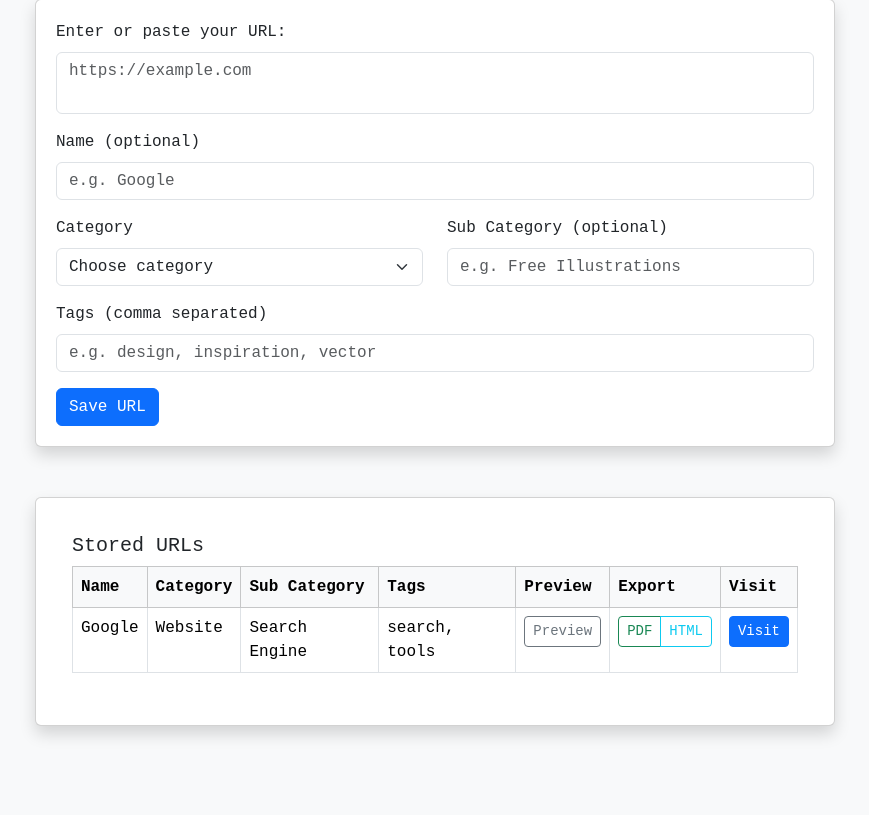
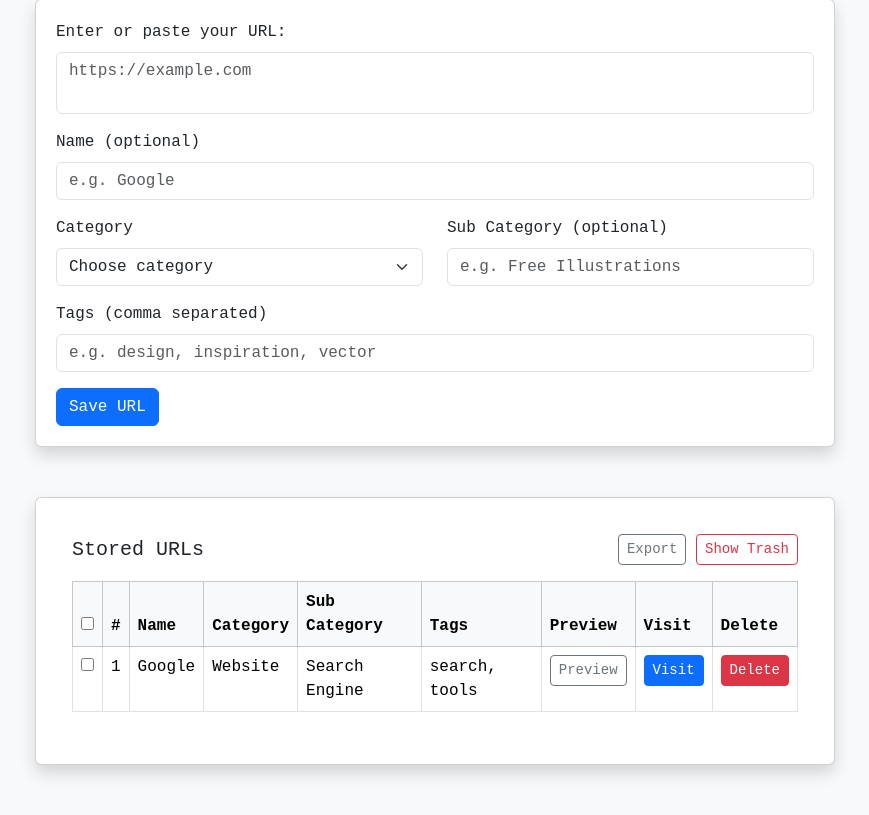
Before and after one commit to yashwanth2706/LinkBOX, a Django app: page / in a window 1280 px wide. Shown: the part 111-926 px from the top of the page, without its empty margins (205-1074 px from the left). Before the commit the page ends 848 px from the top, so only its background shows below. Run offline with Django 5.2, Linux system fonts and the light colour scheme.

Commit message:
Add trash button and Export with Pop-Up

```diff
--- a/urlsaver/templates/index.html
+++ b/urlsaver/templates/index.html
@@ -71,7 +71,7 @@
               <option value="website">Website-Link</option>
               <option value="others">Others</option>
             </select>
-            <!-- Hidden Initially, shows up when Oters option is selected -->
+            <!-- Hidden Initially, shows up when Others option is selected -->
             <div class="mt-2" id="custom-category-group" style="display: none">
               <label for="custom-category" class="form-label"
                 >Custom Category Name</label
@@ -111,26 +111,46 @@
       </form>
     </div>
 
-    <!-- URL Table Card (Placeholder for Results Table) -->
+    <!-- URL Table Card (Updated Features) -->
     <div class="card shadow mt-5">
       <div class="p-3">
-        <h5>Stored URLs</h5>
+        <div class="d-flex justify-content-between align-items-center mb-3">
+          <h5 class="mb-0">Stored URLs</h5>
+          <div>
+            <button
+              class="btn btn-outline-secondary btn-sm"
+              onclick="showExportPopup()"
+            >
+              Export
+            </button>
+            <button
+              class="btn btn-outline-danger btn-sm"
+              onclick="showTrashPopup()"
+            >
+              Show Trash
+            </button>
+          </div>
+        </div>
+
         <div class="table-responsive">
           <table class="table table-bordered table-hover">
             <thead class="table-light">
               <tr>
+                <th><input type="checkbox" /></th>
+                <th>#</th>
                 <th>Name</th>
                 <th>Category</th>
                 <th>Sub Category</th>
                 <th>Tags</th>
                 <th>Preview</th>
-                <th>Export</th>
                 <th>Visit</th>
+                <th>Delete</th>
               </tr>
             </thead>
             <tbody>
-              <!-- Dynamically populate rows here -->
               <tr>
+                <td><input type="checkbox" /></td>
+                <td>1</td>
                 <td>Google</td>
                 <td>Website</td>
                 <td>Search Engine</td>
@@ -141,12 +161,6 @@
                   </button>
                 </td>
                 <td>
-                  <div class="btn-group btn-group-sm">
-                    <button class="btn btn-outline-success">PDF</button>
-                    <button class="btn btn-outline-info">HTML</button>
-                  </div>
-                </td>
-                <td>
                   <a
                     href="https://google.com"
                     target="_blank"
@@ -154,14 +168,87 @@
                     >Visit</a
                   >
                 </td>
+                <td><button class="btn btn-sm btn-danger">Delete</button></td>
               </tr>
-              <!-- Add more rows as needed -->
+              <!-- Additional rows go here -->
             </tbody>
           </table>
         </div>
       </div>
     </div>
-  </body>
+
+    <!-- Export Popup Modal -->
+    <div class="modal fade" id="exportModal" tabindex="-1" aria-hidden="true">
+      <div class="modal-dialog">
+        <div class="modal-content">
+          <div class="modal-header">
+            <h5 class="modal-title">Export Options</h5>
+            <button
+              type="button"
+              class="btn-close"
+              data-bs-dismiss="modal"
+            ></button>
+          </div>
+          <div class="modal-body">
+            <button class="btn btn-outline-primary w-100 mb-2">
+              Export as PDF
+            </button>
+            <button class="btn btn-outline-success w-100">Export as CSV</button>
+          </div>
+        </div>
+      </div>
+    </div>
+
+    <!-- Trash Popup Modal -->
+    <div class="modal fade" id="trashModal" tabindex="-1" aria-hidden="true">
+      <div class="modal-dialog modal-lg">
+        <div class="modal-content">
+          <div class="modal-header">
+            <h5 class="modal-title">Recycle Bin</h5>
+            <button
+              type="button"
+              class="btn-close"
+              data-bs-dismiss="modal"
+            ></button>
+          </div>
+          <div class="modal-body">
+            <table class="table table-bordered table-hover">
+              <thead class="table-light">
+                <tr>
+                  <th><input type="checkbox" /></th>
+                  <th>#</th>
+                  <th>Name</th>
+                  <th>URL</th>
+                  <th>Category</th>
+                  <th>Deleted On</th>
+                </tr>
+              </thead>
+              <tbody>
+                <!-- Trash rows here -->
+                <tr>
+                  <td><input type="checkbox" /></td>
+                  <td>1</td>
+                  <td>Example</td>
+                  <td>https://example.com</td>
+                  <td>Custom</td>
+                  <td>2025-08-01</td>
+                </tr>
+              </tbody>
+            </table>
+            <div class="d-flex justify-content-between">
+              <button class="btn btn-outline-success">Retrieve Selected</button>
+              <button
+                class="btn btn-outline-danger"
+                onclick="confirmPermanentDelete()"
+              >
+                Delete Permanently
+              </button>
+            </div>
+          </div>
+        </div>
+      </div>
+    </div>
+
     <script>
       const categorySelect = document.getElementById("category");
       const customCategoryGroup = document.getElementById(
@@ -169,11 +256,35 @@
       );
 
       categorySelect.addEventListener("change", function () {
-      if (this.value === "others") {
-        customCategoryGroup.style.display = "block";
-      } else {
-        customCategoryGroup.style.display = "none";
+        customCategoryGroup.style.display =
+          this.value === "others" ? "block" : "none";
+      });
+
+      function showExportPopup() {
+        const modal = new bootstrap.Modal(
+          document.getElementById("exportModal")
+        );
+        modal.show();
       }
-    });
+
+      function showTrashPopup() {
+        const modal = new bootstrap.Modal(
+          document.getElementById("trashModal")
+        );
+        modal.show();
+      }
+
+      function confirmPermanentDelete() {
+        if (
+          confirm(
+            "Are you sure you want to permanently delete the selected URLs?"
+          )
+        ) {
+          // Add deletion logic here
+          alert("Selected URLs permanently deleted.");
+        }
+      }
     </script>
+    <script src="https://cdn.jsdelivr.net/npm/bootstrap@5.3.7/dist/js/bootstrap.bundle.min.js"></script>
+  </body>
 </html>
```
Lines whose indentation alone changed are shown as unchanged.
